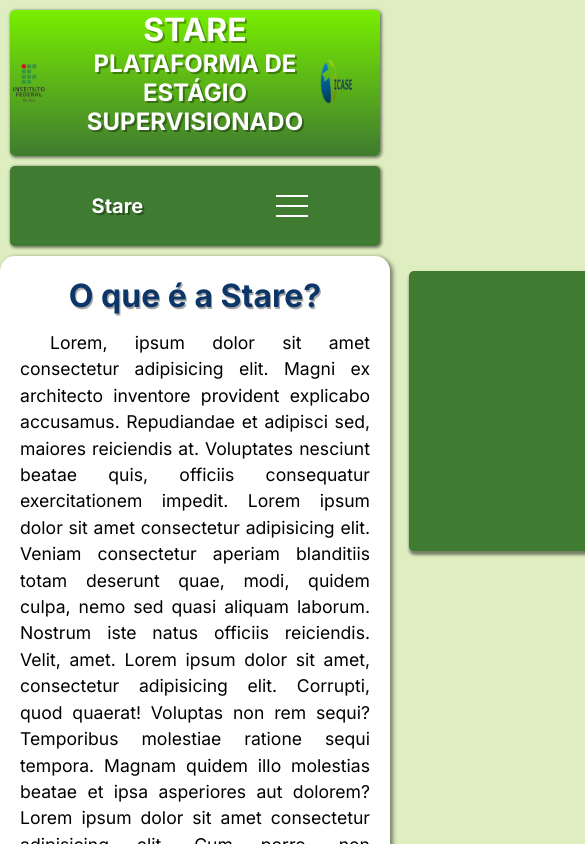
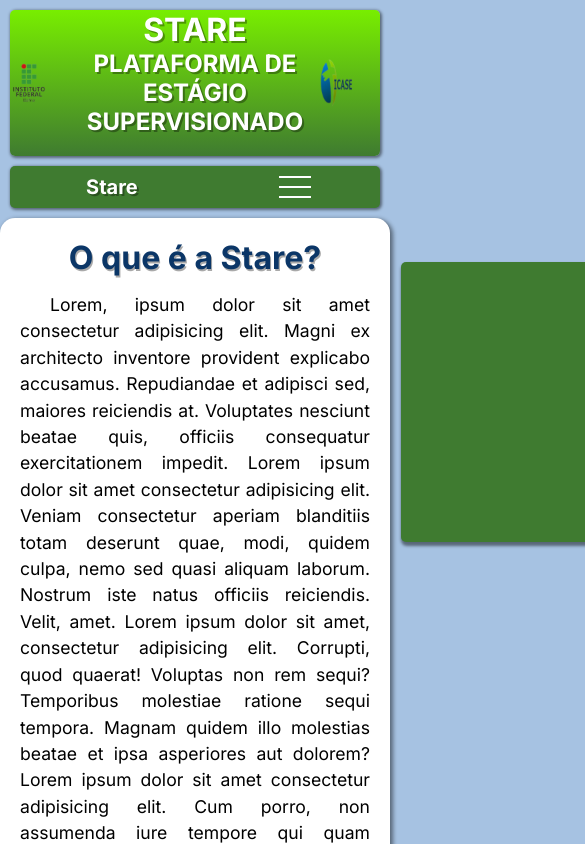
Before and after one commit to Nxdededo/stare, a plain HTML site: page index.html in a window 390 px wide. Shown: the top 844 px of the page, 585 px wide, since content can reach past the window. Drawn offline with Linux system fonts and the light colour scheme.

Commit message:
posicionando o menu melhor

```diff
--- a/styles/style.css
+++ b/styles/style.css
@@ -53,7 +53,7 @@ header>h2 {
 #ticase {
     position: absolute;
     top: 50%;
-    right:0%;
+    right: 0%;
     transform: translate(-50%, -50%);
 }
 
@@ -67,16 +67,16 @@ nav {
     font-size: 20px;
     box-shadow: 1px 1px 3px 1px rgba(0, 0, 0, 0.466);
     text-shadow: 2px 2px 0px rgba(0, 0, 0, 0.336);
-    padding: 10px;
     border-radius: 5px;
+    padding: 2px;
     font-weight: bolder;
 }
 
 
 nav a {
-    padding: 8px;
+    padding: 5px;
     text-decoration: none;
-    margin: 10px;
+    margin: 0px 10px;
     color: white;
 }
 
@@ -119,10 +119,10 @@ nav a:hover {
 
     .nav-list {
         position: absolute;
-        top: 271px;
+        top: 22%;
         right: 10px;
         height: 280px;
-        width: 290px;
+        width: 210px;
         padding: 10px;
         text-align: center;
         border-radius: 5px;
@@ -145,6 +145,18 @@ nav a:hover {
 
     .mobile-menu>div {
         display: block;
+    }
+}
+
+@media (max-width: 772px) {
+    .nav-list {
+        top: 26%;
+    }
+}
+
+@media (max-width: 494px) {
+    .nav-list {
+        top: 31%;
     }
 }
 
@@ -179,7 +191,7 @@ nav a:hover {
 
 body {
     display: block;
-    background-color: #DEEEC0;
+    background-color: #a6c2e2;
 }
 
 main {
@@ -211,7 +223,7 @@ footer {
     color: #DEEEC0;
     padding: 5px;
     margin-top: 10px;
-    background-color: #0B3667;
+    background-image: linear-gradient(to bottom, #0B3667, black);
     text-align: center;
     font-style: italic;
     font-weight: bolder;
```
